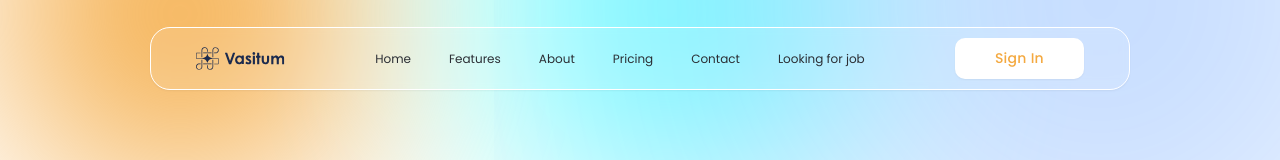
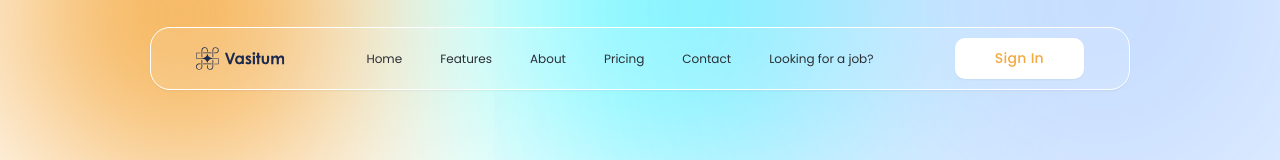
Before and after one commit to MrDhananjay/landing-page, a React (Vite) app: page / in a window 1280 px wide. Shown: the top 160 px of the page. Built offline with nearby package versions, Linux system fonts and the light colour scheme.

Commit message:
fix: Corrected "Looking for job" text to "Looking for a job?" in Navbar.

```diff
--- a/src/components/Navbar.tsx
+++ b/src/components/Navbar.tsx
@@ -33,7 +33,7 @@ const Navbar: React.FC = () => {
                     <a href="#" className="hover:text-orange-primary transition-colors">About</a>
                     <a href="#" className="hover:text-orange-primary transition-colors">Pricing</a>
                     <a href="#" className="hover:text-orange-primary transition-colors">Contact</a>
-                    <a href="#" className="hover:text-orange-primary transition-colors whitespace-nowrap">Looking for job</a>
+                    <a href="#" className="hover:text-orange-primary transition-colors whitespace-nowrap">Looking for a job?</a>
                 </div>
 
                 {/* Sign In Button - Desktop */}
@@ -50,7 +50,7 @@ const Navbar: React.FC = () => {
                     <a href="#" className="text-[#2b2e34] text-[14px] font-poppins py-2 hover:text-orange-primary transition-colors">About</a>
                     <a href="#" className="text-[#2b2e34] text-[14px] font-poppins py-2 hover:text-orange-primary transition-colors">Pricing</a>
                     <a href="#" className="text-[#2b2e34] text-[14px] font-poppins py-2 hover:text-orange-primary transition-colors">Contact</a>
-                    <a href="#" className="text-[#2b2e34] text-[14px] font-poppins py-2 hover:text-orange-primary transition-colors">Looking for job</a>
+                    <a href="#" className="text-[#2b2e34] text-[14px] font-poppins py-2 hover:text-orange-primary transition-colors">Looking for a job?</a>
                     <button className="w-full bg-[#f4a940] py-3 rounded-[10px] text-white font-medium text-[14px] mt-2 hover:bg-orange-500 transition-colors">
                         Sign In
                     </button>
```
